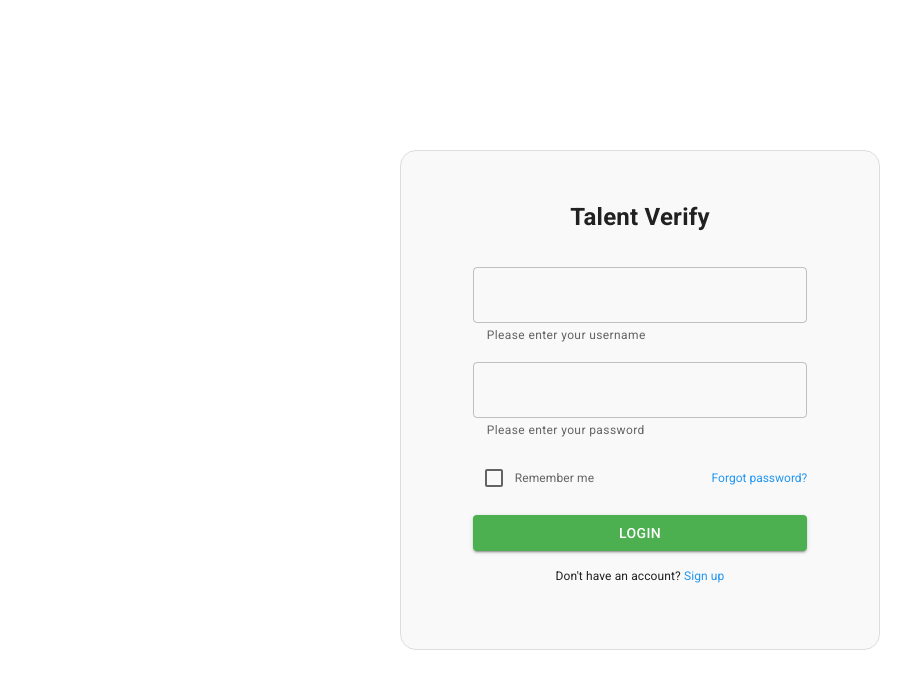
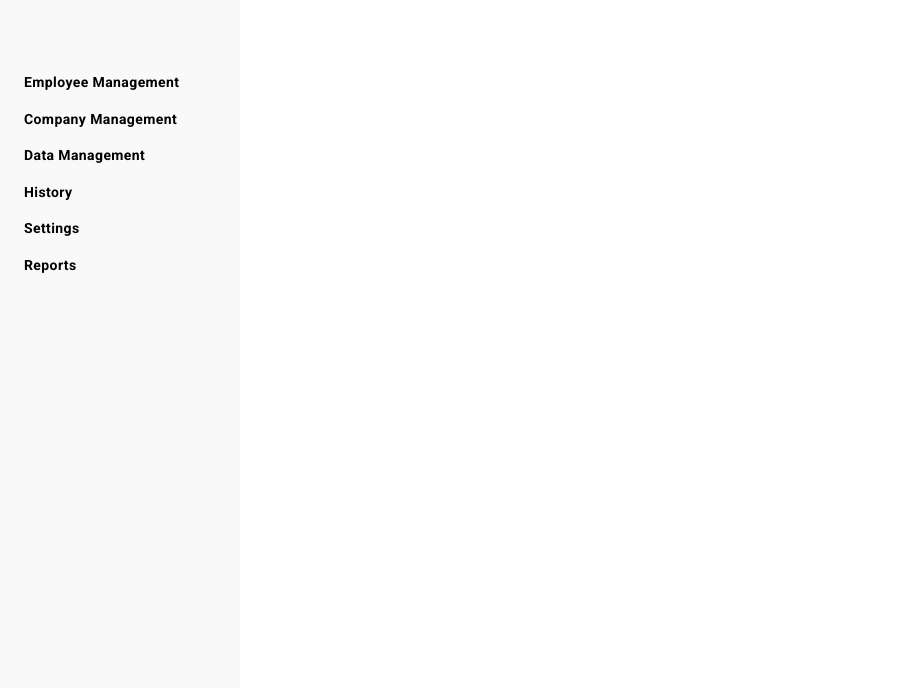
Before and after one commit to Tauya2003/talent-verify-frontend, a React (Vite) app: page / in a window 1280 px wide. Shown: the top 688 px of the page, without its empty margins (0-919 px from the left). Built offline with nearby package versions, Linux system fonts and the light colour scheme.

Commit message:
feat(layout): Implement sidebar with collapsible menus

```diff
--- a/src/App.jsx
+++ b/src/App.jsx
@@ -1,12 +1,15 @@
 import { Route, Router, Routes } from "react-router-dom";
 import "./App.css";
 import Login from "./pages/Login";
+import Home from "./pages/Home";
 
 function App() {
   return (
     <>
       <Routes>
-        <Route path="/" element={<Login />} />
+        <Route path="/" element={<Home />}></Route>
+
+        <Route path="/login" element={<Login />} />
       </Routes>
     </>
   );
--- /dev/null
+++ b/src/components/CollapsibleMenu.jsx
@@ -0,0 +1,47 @@
+import { Button, Collapse } from "@mui/material";
+import React from "react";
+
+const CollapsibleMenu = ({ index, name, items, isOpen, updateMenuState }) => {
+  return (
+    <div>
+      <Button
+        onClick={() => updateMenuState(index)}
+        sx={{
+          textTransform: "capitalize",
+          color: "#000",
+          fontWeight: 700,
+          justifyContent: "flex-start",
+        }}
+      >
+        {name}
+      </Button>
+
+      <Collapse in={isOpen}>
+        <ul style={{ paddingLeft: "2rem" }}>
+          {items.map((item, index) => (
+            <li key={index}>
+              <Button
+                sx={{
+                  textTransform: "capitalize",
+                  color: "#444",
+                  width: "100%",
+                  fontSize: ".75rem",
+                  justifyContent: "flex-start",
+
+                  "&:hover": {
+                    bgcolor: "transparent",
+                    color: "hsl(0, 0%, 8%)",
+                  },
+                }}
+              >
+                {item.name}
+              </Button>
+            </li>
+          ))}
+        </ul>
+      </Collapse>
+    </div>
+  );
+};
+
+export default CollapsibleMenu;
--- /dev/null
+++ b/src/components/Sidebar.jsx
@@ -0,0 +1,40 @@
+import { Box, Button, Collapse, Stack } from "@mui/material";
+import React, { useState } from "react";
+import CollapsibleMenu from "./CollapsibleMenu";
+import { menuItems } from "../utils/constants";
+
+const Sidebar = () => {
+  const [menus, setMenus] = useState(menuItems);
+
+  const updateMenuState = (index) => {
+    setMenus((prevMenus) => {
+      const updatedMenus = [...prevMenus];
+      updatedMenus[index].isOpen = !prevMenus[index].isOpen;
+      return updatedMenus;
+    });
+  };
+
+  return (
+    <Box
+      sx={{
+        width: "15rem",
+        height: "100vh",
+        bgcolor: "#f9f9f9",
+        p: "4rem 1rem 2rem 1rem",
+      }}
+    >
+      <Stack sx={{ width: "100%" }}>
+        {menus.map((item, index) => (
+          <CollapsibleMenu
+            key={index}
+            index={index}
+            updateMenuState={updateMenuState}
+            {...item}
+          />
+        ))}
+      </Stack>
+    </Box>
+  );
+};
+
+export default Sidebar;
--- /dev/null
+++ b/src/pages/Home.jsx
@@ -0,0 +1,21 @@
+import React from "react";
+import Sidebar from "../components/Sidebar";
+import { Outlet } from "react-router-dom";
+import { Box } from "@mui/material";
+
+const Home = () => {
+  return (
+    <Box
+      sx={{
+        width: "100vw",
+        height: "100vh",
+      }}
+    >
+      <Sidebar />
+
+      <Outlet />
+    </Box>
+  );
+};
+
+export default Home;
--- /dev/null
+++ b/src/utils/constants.jsx
@@ -0,0 +1,32 @@
+export const menuItems = [
+  {
+    name: "Employee Management",
+    items: [
+      { name: "Employee List" },
+      { name: "Employee Details" },
+      { name: "Employee Search" },
+    ],
+    isOpen: false,
+  },
+  {
+    name: "Company Management",
+    items: [{ name: "Company Profile" }, { name: "Company Settings" }],
+    isOpen: false,
+  },
+  {
+    name: "Data Management",
+    items: [{ name: "Bulk Upload" }, { name: "Single Entry" }],
+    isOpen: false,
+  },
+  { name: "History", items: [{ name: "Employee History" }], isOpen: false },
+  {
+    name: "Settings",
+    items: [{ name: "User Preferences" }, { name: "Security Settings" }],
+    isOpen: false,
+  },
+  {
+    name: "Reports",
+    items: [{ name: "Employee Reports" }, { name: "Company Reports" }],
+    isOpen: false,
+  },
+];
```
